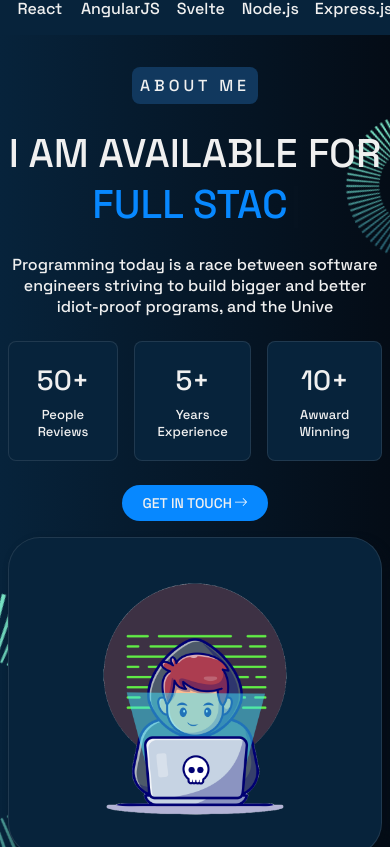
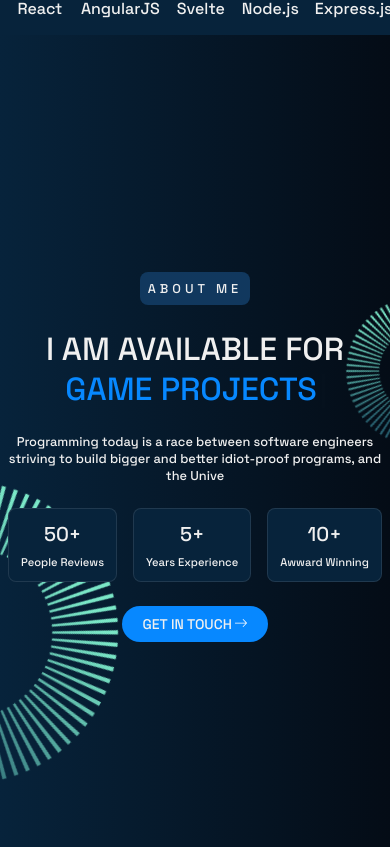
Before and after one commit to ArmSershant/vardges-portfolio, a React (Vite) app: page / in a window 390 px wide. Shown: the part 917-1764 px from the top of the page. Built offline with nearby package versions, Linux system fonts and the light colour scheme.

Commit message:
Fixes for about me section's media

```diff
--- a/src/components/sections/AboutMeSection/AboutMeSection.tsx
+++ b/src/components/sections/AboutMeSection/AboutMeSection.tsx
@@ -44,7 +44,7 @@ const AboutMeSection = (props: sectionProps) => {
             <p>I AM AVAILABLE FOR </p>
             <p>
               <Typewriter
-                words={["FULL STACK PROJECTS", "FULL STACK PROJECTS"]}
+                words={["WEB PROJECTS", "GAME PROJECTS", "DESIGN PROJECTS"]}
                 loop={true}
                 cursor
                 cursorStyle="|"
--- a/src/components/sections/AboutMeSection/aboutMeSection.module.scss
+++ b/src/components/sections/AboutMeSection/aboutMeSection.module.scss
@@ -74,10 +74,10 @@
                     border: 0.5px solid hsla(0, 0%, 100%, 0.1);
                     border-radius: 0.5rem;
                     &_number {
-                        font-size: 28px;
+                        font-size: 1.75em;
                     }
                     &_text {
-                        font-size: 13px;
+                        font-size: 0.813em;
                     }
                 }
             }
@@ -91,7 +91,7 @@
 
 @media (max-width: 1024px) {
     .aboutMe {
-        height: auto;
+        height: 100vh;
         padding: 2rem 0.5rem;
         &_wrapper {
             flex-direction: column-reverse;
@@ -99,14 +99,7 @@
             align-items: center;
             gap: 1rem;
             &_image {
-                &_wrapper {
-                    display: flex;
-                    justify-content: center;
-                    > img {
-                        width: 100%;
-                        height: 100%;
-                    }
-                }
+                display: none;
             }
             &_info {
                 z-index: 1;
@@ -115,6 +108,21 @@
                 flex-direction: column;
                 text-align: center;
                 align-items: center;
+                &_title {
+                    > p {
+                        font-size: 0.8em;
+                    }
+                }
+                &_available {
+                    > p {
+                        font-size: 2em;
+                    }
+                }
+                &_saying {
+                    > p {
+                        font-size: 0.8em;
+                    }
+                }
                 &_reviews {
                     display: flex;
                     justify-content: center;
@@ -122,20 +130,14 @@
                     margin: auto;
                     align-items: center;
                     width: 100%;
-                }
-            }
-        }
-    }
-}
-
-@media (max-width: 768px) {
-    .aboutMe {
-        &_wrapper {
-            &_image {
-                &_wrapper {
-                    > img {
-                        width: 85%;
-                        height: 85%;
+                    &_reviewBox {
+                        padding: 0.75rem;
+                        &_number {
+                            font-size: 1.25em;
+                        }
+                        &_text {
+                            font-size: 0.7em;
+                        }
                     }
                 }
             }
@@ -145,11 +147,7 @@
 
 @media (max-width: 480px) {
     .aboutMe {
-        height: auto;
         &_wrapper {
-            &_image {
-                width: 100%;
-            }
             &_info {
                 width: 100%;
                 align-items: center;
```
